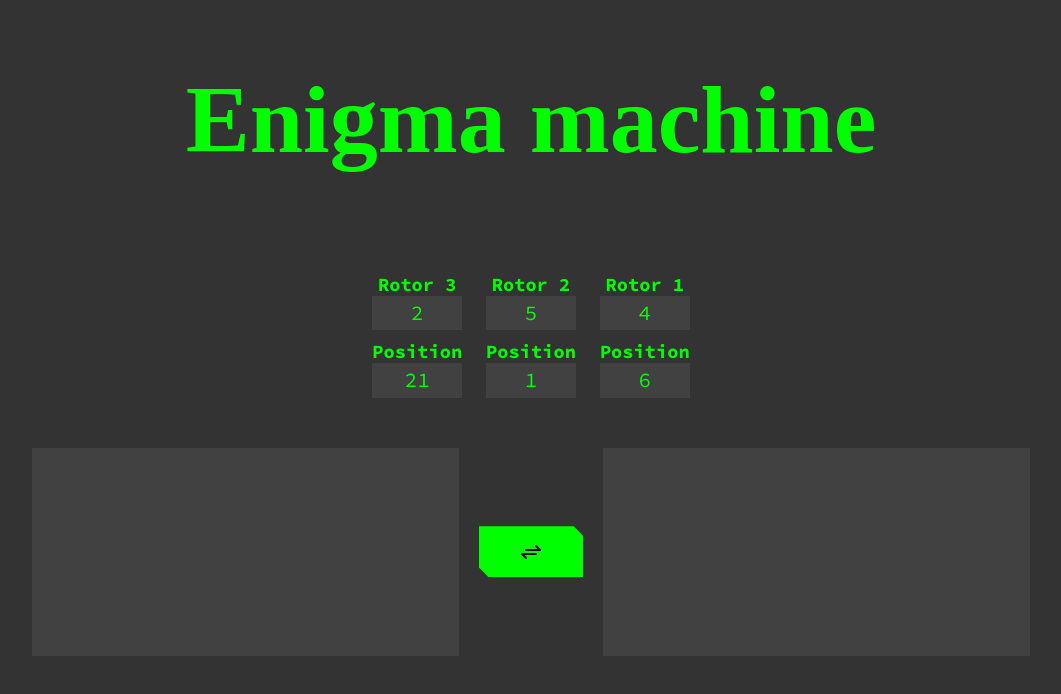
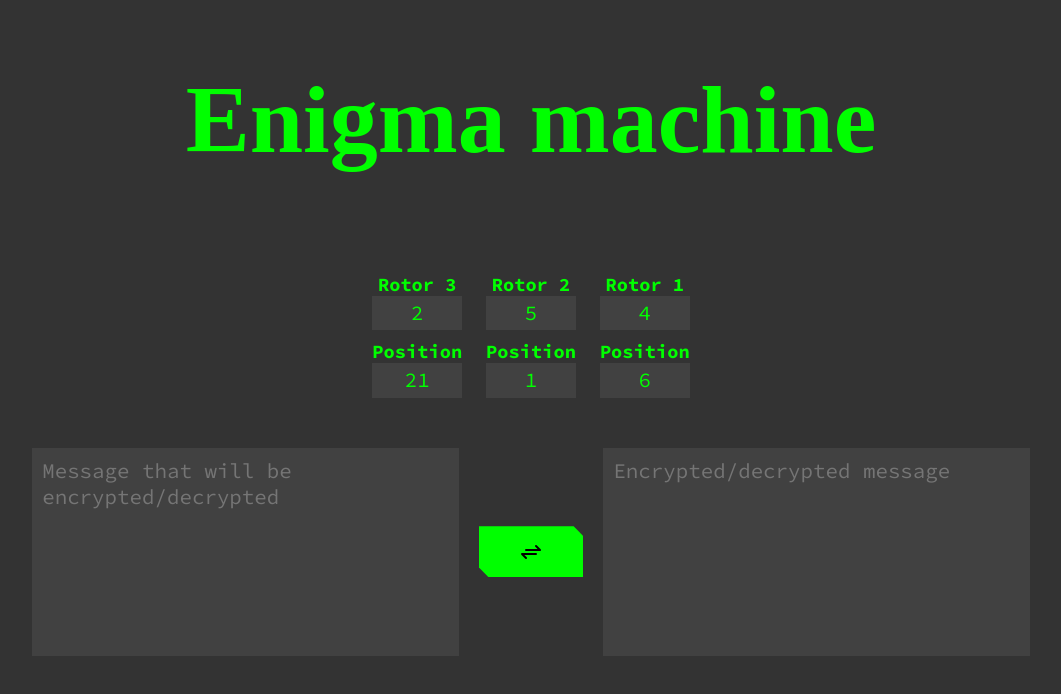
Before and after one commit to Zack1808/enigma-machine, a React (Create React App) app: page / in a window 1280 px wide. Shown: the top 694 px of the page, without its empty margins (109-1170 px from the left). Built offline with nearby package versions, Linux system fonts and the light colour scheme; a web font is replaced by a local one.

Commit message:
Mofified the README.md file

```diff
--- a/src/components/Textarea/Textarea.js
+++ b/src/components/Textarea/Textarea.js
@@ -5,8 +5,8 @@ import "./Textarea.css";
 
 // Creating the Textarea component
 const Textarea = React.forwardRef(({ input, value, label }, ref) => {
-  if (input) return <textarea ref={ref} label={label}></textarea>;
-  return <textarea value={value} label={label} disabled></textarea>;
+  if (input) return <textarea ref={ref} placeholder={label}></textarea>;
+  return <textarea value={value} placeholder={label} disabled></textarea>;
 });
 
 // Exporting the Textarea component
```
